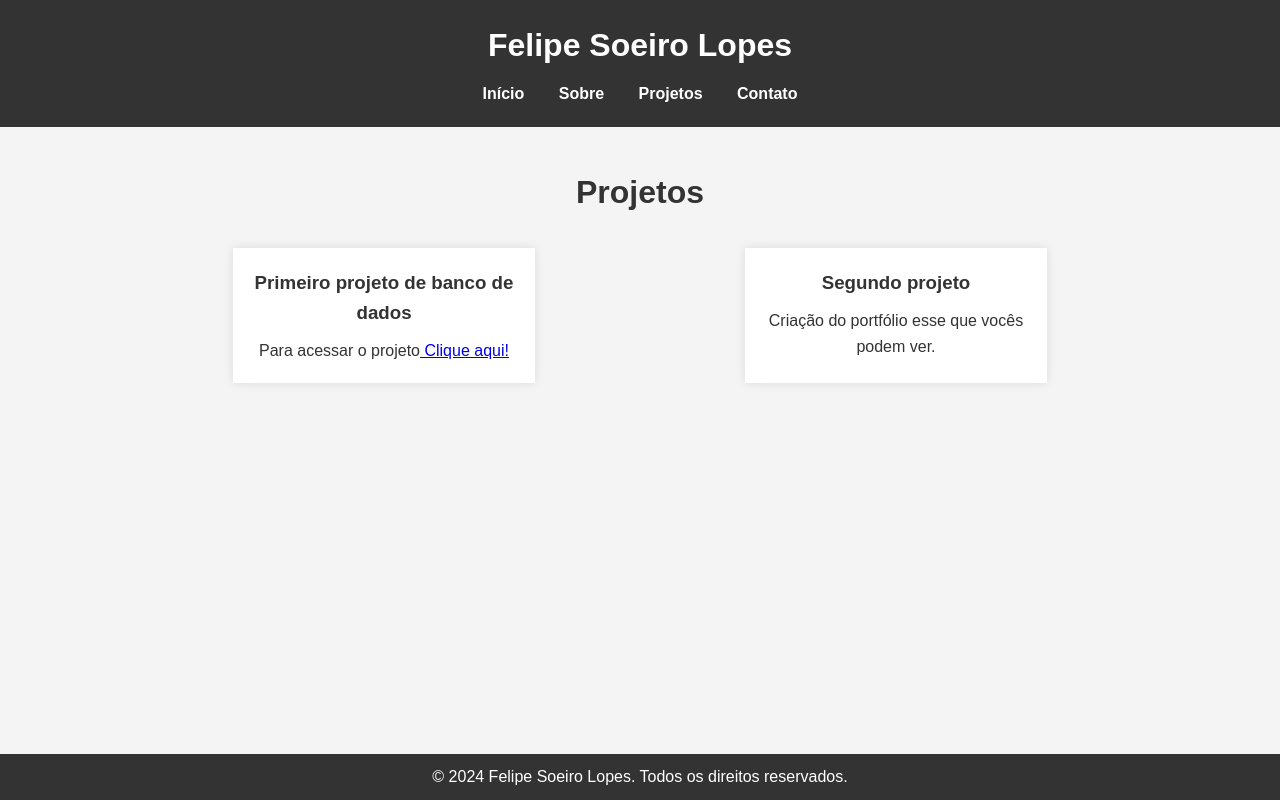
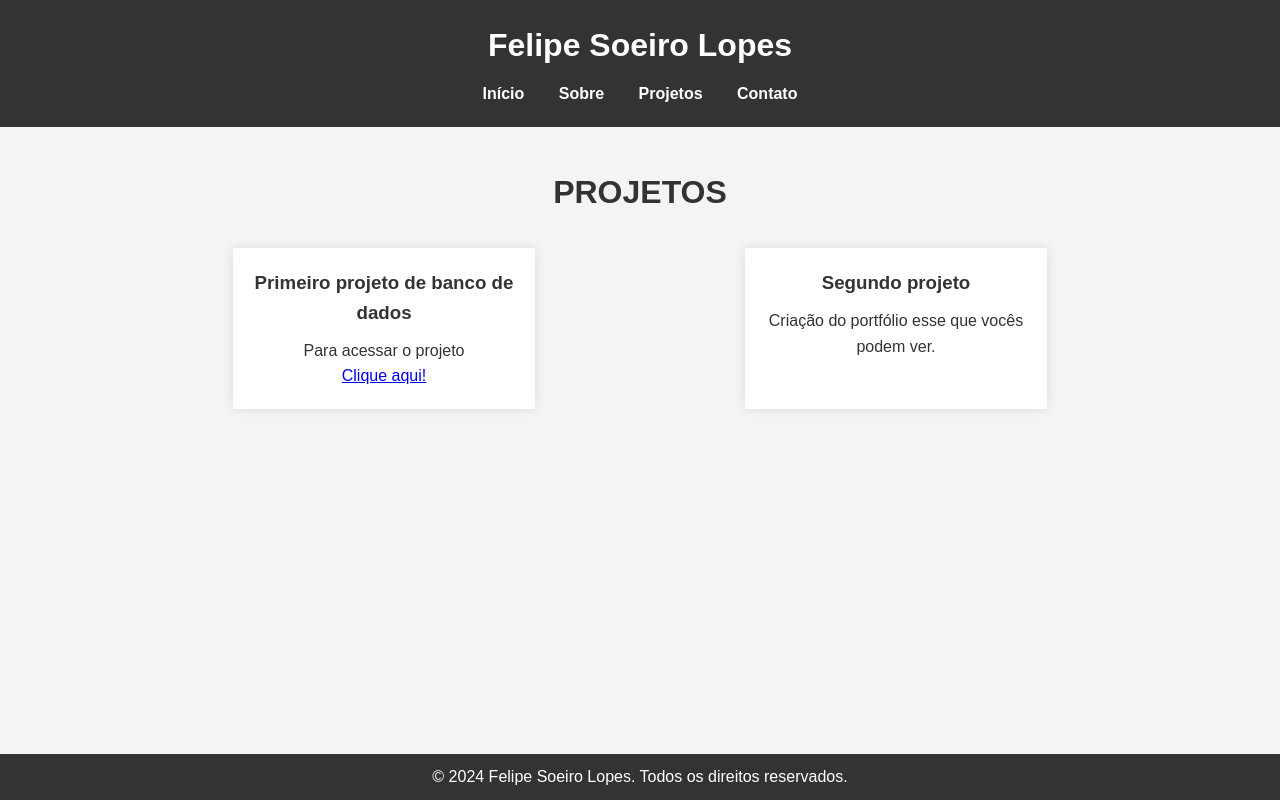
Before and after one commit to FelipeSoeiroLopes/FelipeSoeiroLopes.github.io, a plain HTML site: page projetos.html in a window 1280 px wide. Drawn offline with Linux system fonts and the light colour scheme.

Commit message:
projetos.html

```diff
--- a/projetos.html
+++ b/projetos.html
@@ -22,11 +22,11 @@
     </header>
     <section id="projetos">
         <div class="container">
-            <h2>Projetos</h2>
+            <h2>PROJETOS</h2>
             <div class="projetos-grid">
                 <div class="projeto">
                     <h3>Primeiro projeto de banco de dados</h3>
-                    <p>Para acessar o projeto<a href="https://github.com/OFelpsss/Projetos-banco-de-dados/blob/main/Primeiro%20projeto%20de%20dados%2027%2008%2024.sql" target="_blank"> Clique aqui!</a></p>
+                    <p>Para acessar o projeto<a href="https://github.com/OFelpsss/Projetos-banco-de-dados/blob/main/Primeiro%20projeto%20de%20dados%2027%2008%2024.sql" target="_blank"> <p>Clique aqui!</p></a></p>
                 </div>
                 <div class="projeto">
                     <h3>Segundo projeto</h3>
```
